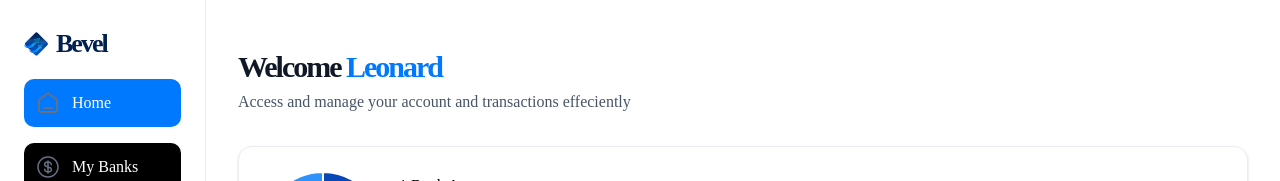
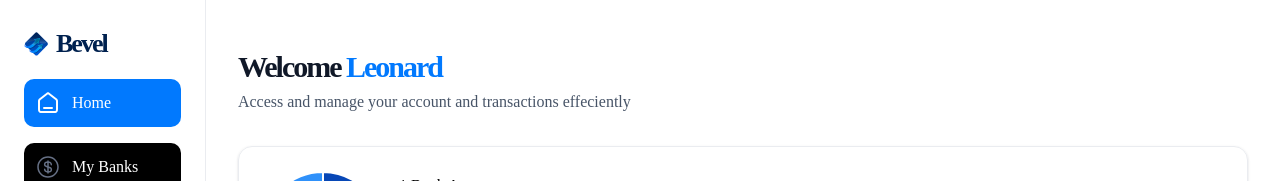
Before and after one commit to Relayyl6/Banking-platform, a Next.js app: page / in a window 1280 px wide. Shown: the top 181 px of the page. Built offline with nearby package versions, Linux system fonts and the light colour scheme.

Commit message:
feat: finished the sidebar somehow

```diff
--- a/components/sidebar.tsx
+++ b/components/sidebar.tsx
@@ -41,6 +41,7 @@ const Sidebar = ({
                     width={22}
                     height={22}
                     fill
+                    className={cn({ 'brightness-[3]! invert-0': isActive })}
                   />
                 </div>
                 {label}
```
